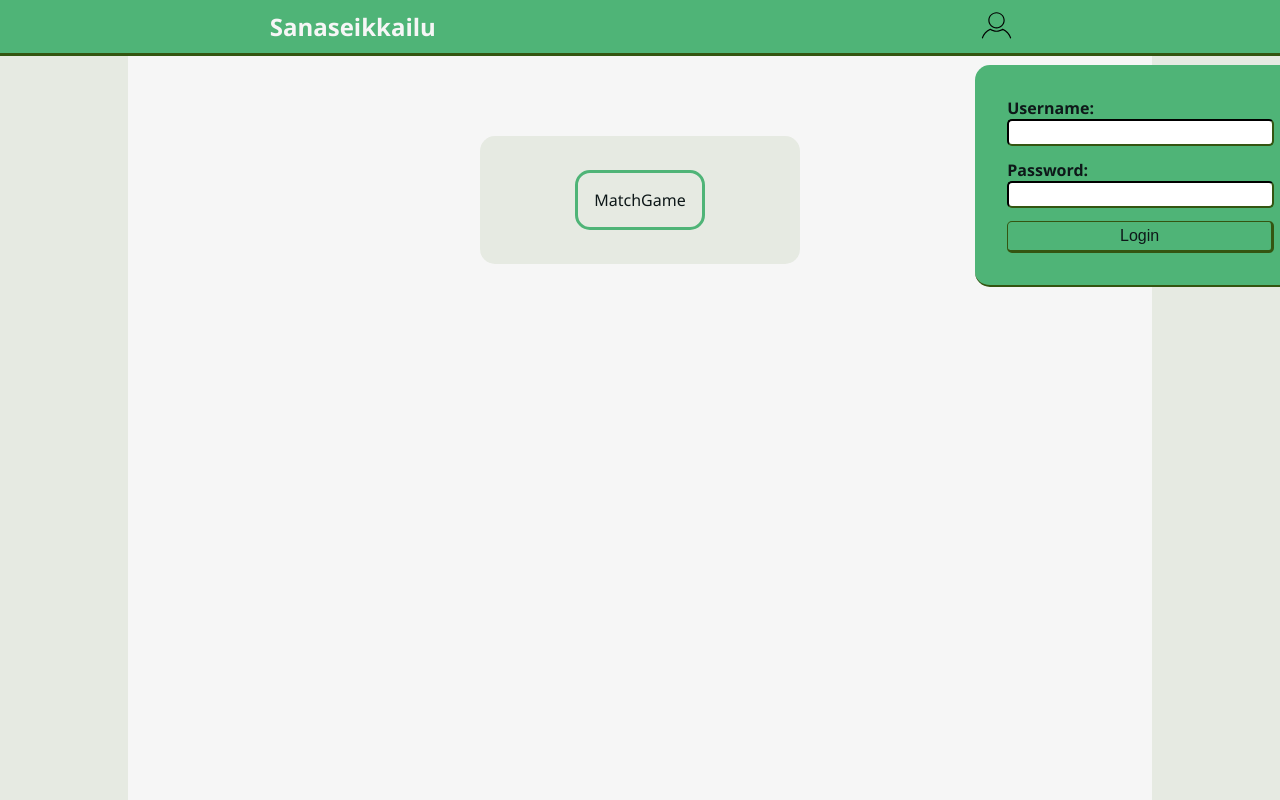
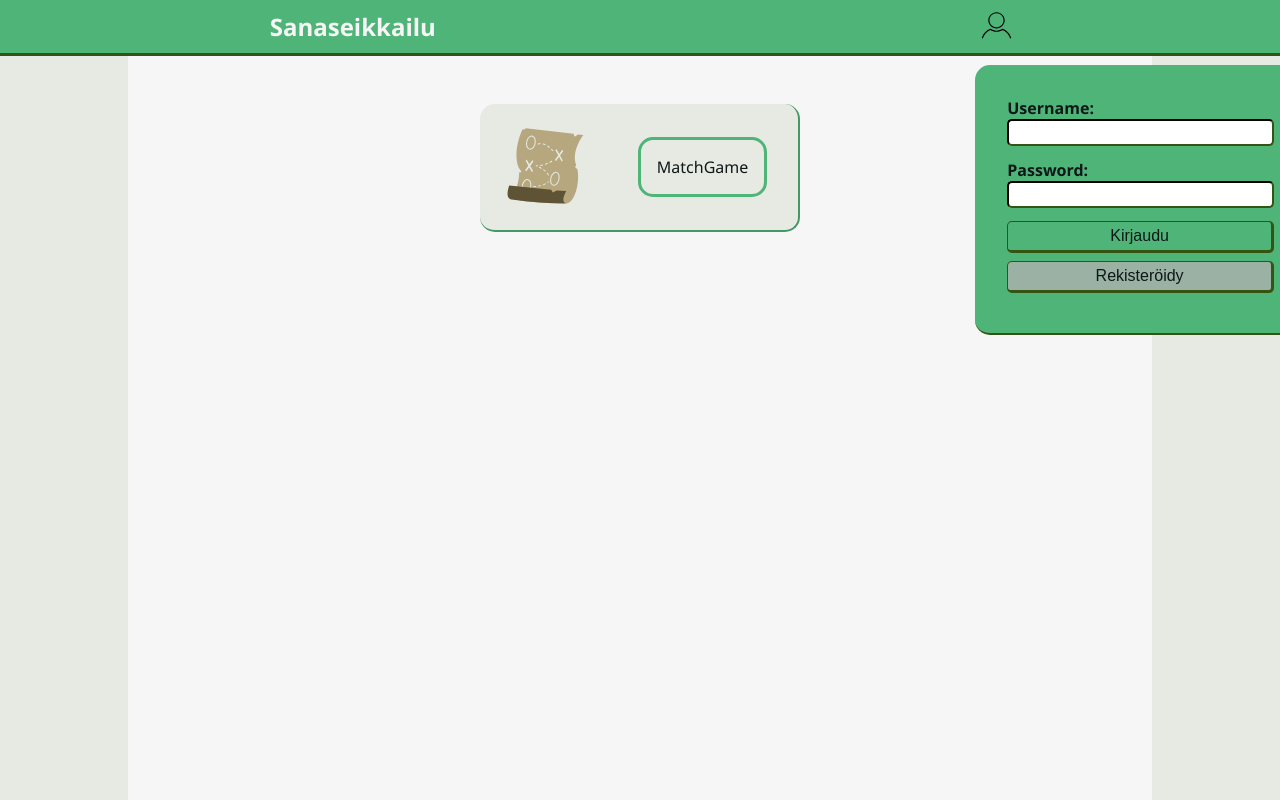
Before and after one commit to AnssiAi/sanaseikkailu, a React (Vite) app in the folder sanaseikkailuFrontend/: page / in a window 1280 px wide. Both pictures are taken after a click on the button 996 px from the left and 26 px from the top of the page. Shown: the top 800 px of the page. Built offline with nearby package versions, Linux system fonts and the light colour scheme.

Commit message:
GameSelect ja login CSS

```diff
--- a/sanaseikkailuFrontend/src/components/GameSelect.tsx
+++ b/sanaseikkailuFrontend/src/components/GameSelect.tsx
@@ -5,6 +5,7 @@ const GameSelect = () => {
     <>
       <div className='gameSelect'>
         <div className='gameCard'>
+          <img src='src/assets/icons/matchMap.svg' width={100} height={100} />
           <Link to={'/matchgame'}>MatchGame</Link>
         </div>
       </div>
--- a/sanaseikkailuFrontend/src/components/LoginForm.tsx
+++ b/sanaseikkailuFrontend/src/components/LoginForm.tsx
@@ -1,6 +1,6 @@
 import { useContext, useState } from 'react';
-import { LoggedPlayerUser, LoginData } from '../../types';
-import { userLogin } from '../services/loginService';
+import { LoggedPlayerUser, LoginData, NewPlayerUser } from '../../types';
+import { userLogin, postUser } from '../services/loginService';
 import { UserContext } from '../App';
 
 const LoginForm = () => {
@@ -17,7 +17,25 @@ const LoginForm = () => {
     try {
       const login: LoggedPlayerUser = await userLogin(loginData);
       setUser(login);
-      alert(`Logged in as ${login.username}`);
+    } catch (err: unknown) {
+      let errorMessage: string = 'Error: ';
+      if (err instanceof Error) {
+        errorMessage += err.message;
+      }
+      console.log(errorMessage);
+    }
+    clearFormData();
+  };
+
+  const registerUser = async (e: React.SyntheticEvent) => {
+    e.preventDefault();
+    try {
+      const newUser: NewPlayerUser = {
+        ...loginData,
+        points: 0,
+      };
+      const register: LoggedPlayerUser = await postUser(newUser);
+      setUser(register);
     } catch (err: unknown) {
       let errorMessage: string = 'Error: ';
       if (err instanceof Error) {
@@ -46,7 +64,7 @@ const LoginForm = () => {
   const logOut = (e: React.SyntheticEvent) => {
     e.preventDefault();
     setUser(null);
-    alert('Logged out');
+    alert('Kirjauduit ulos');
   };
 
   const toggleVisibility = (e: React.SyntheticEvent) => {
@@ -68,7 +86,7 @@ const LoginForm = () => {
               <>
                 <p>{user.username}</p>
                 <p>{user.points}</p>
-                <button onClick={logOut}>Logout</button>
+                <button onClick={logOut}>Kirjaudu ulos</button>
               </>
             ) : (
               <>
@@ -77,18 +95,31 @@ const LoginForm = () => {
                   <input
                     type='text'
                     name='username'
+                    required
                     value={loginData.username}
                     onChange={handleFormUpdate}
                   />
                   <label>Password:</label>
                   <input
-                    type='text'
+                    type='password'
                     name='password'
+                    required
                     value={loginData.password}
                     onChange={handleFormUpdate}
                   />
-                  <button type='submit'>Login</button>
+                  <button type='submit'>Kirjaudu</button>
                 </form>
+                <button
+                  onClick={registerUser}
+                  disabled={
+                    loginData.username.length > 0 &&
+                    loginData.password.length > 0
+                      ? false
+                      : true
+                  }
+                >
+                  Rekisteröidy
+                </button>
               </>
             )}
           </div>
--- a/sanaseikkailuFrontend/src/services/loginService.ts
+++ b/sanaseikkailuFrontend/src/services/loginService.ts
@@ -1,16 +1,26 @@
-import axios from "axios";
-import { baseUrl } from "../constants";
-import { LoggedPlayerUser, LoginData } from "../../types";
+import axios from 'axios';
+import { apiUrl, baseUrl } from '../constants';
+import { LoggedPlayerUser, LoginData, NewPlayerUser } from '../../types';
 
 export const userLogin = (user: LoginData): Promise<LoggedPlayerUser> => {
   const request = axios
     .post(`${baseUrl}/login`, user)
-    .then(response => {
+    .then((response) => {
       const data: LoggedPlayerUser = response.data;
       return data;
     })
-    .catch(err => {
+    .catch((err) => {
       throw new Error(err);
     });
   return request;
 };
+
+export const postUser = (user: NewPlayerUser): Promise<LoggedPlayerUser> => {
+  const request = axios
+    .post(`${apiUrl}/users`, user)
+    .then((response) => response.data)
+    .catch((err) => {
+      throw new Error(err);
+    });
+  return request;
+};
--- a/sanaseikkailuFrontend/src/style.css
+++ b/sanaseikkailuFrontend/src/style.css
@@ -26,7 +26,7 @@ body {
 
 .app {
   display: grid;
-  grid-template-columns: 10vw auto 10vw;
+  grid-template-columns: 10% auto 10%;
   grid-template-rows: 7vh auto;
   min-height: 100vh;
 }
@@ -35,7 +35,6 @@ body {
   grid-column: 2;
   grid-row: 2;
   display: grid;
-  justify-items: center;
   background-color: var(--game-background);
 }
 .appTitle {
@@ -94,7 +93,8 @@ input[type='text'] {
 .userContent button {
   font-size: 1rem;
   height: 2em;
-  min-width: 5em;
+  width: 100%;
+  margin-bottom: 0.5em;
   color: var(--color-dark);
   background-color: var(--color-main);
   border-radius: 5px;
@@ -104,12 +104,12 @@ input[type='text'] {
   border-right: 3px solid var(--main-dark);
 }
 
-.userContent button:hover {
+.userContent button:hover:not([disabled]) {
   scale: 105%;
   color: var(--color-light);
   background-color: var(--main-active);
 }
-.userContent button:active {
+.userContent button:active:not([disabled]) {
   scale: 95%;
   color: var(--color-light);
   background-color: var(--main-active);
@@ -117,6 +117,10 @@ input[type='text'] {
   border-left: 3px solid var(--main-dark);
   border-bottom: 1px solid var(--main-dark);
   border-right: 1px solid var(--main-dark);
+}
+
+.userContent button:disabled {
+  background-color: var(--main-disabled);
 }
 
 .loginButton {
@@ -134,24 +138,38 @@ input[type='text'] {
   background-color: var(--main-active);
 }
 
+input[type='password'] {
+  border-radius: 5px;
+  width: 20em;
+  height: 2em;
+}
+
 /*GameSelect*/
 .gameSelect {
   display: flex;
   flex-direction: row;
-  padding: 5rem;
+  width: 100%;
+  justify-content: center;
+  padding: 3em;
 }
 .gameCard {
   display: grid;
-  width: 20rem;
-  height: 8rem;
+  grid-template-columns: 40% 60%;
+  width: 20em;
+  height: 8em;
   background-color: var(--body-background);
   border-radius: 15px;
-  justify-content: center;
-  align-content: center;
+  justify-items: center;
+  align-items: center;
+  border-bottom: 2px solid var(--main-active);
+  border-right: 2px solid var(--main-active);
 }
-
+.gameCard img {
+  grid-column: 1;
+}
 .gameCard a:link,
 a:visited {
+  grid-column: 2;
   color: var(--color-dark);
   background-color: var(--body-background);
   text-align: center;
@@ -159,6 +177,8 @@ a:visited {
   display: inline-block;
   border: 3px solid var(--color-main);
   border-radius: 15px;
+  width: min-content;
+  height: max-content;
   padding: 1em;
 }
 
```
Also changed, not shown: sanaseikkailuFrontend/src/assets/icons/matchMap.svg (added).
